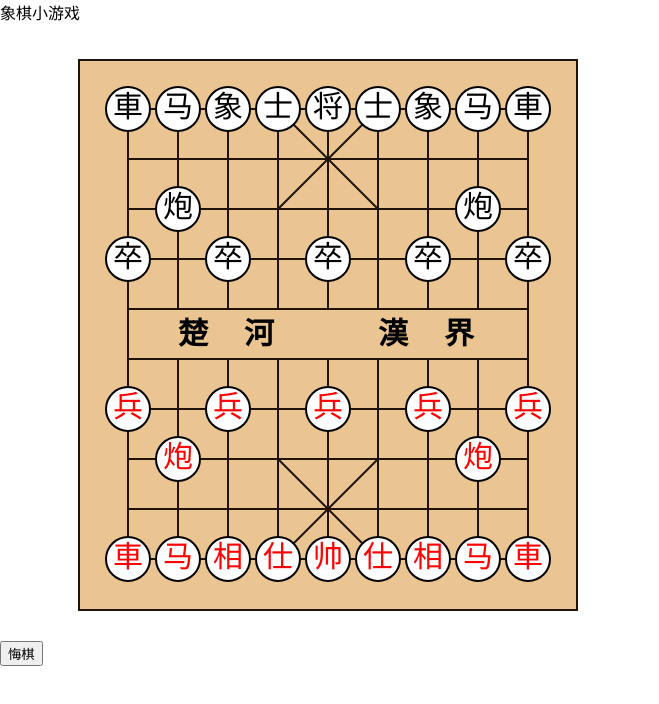
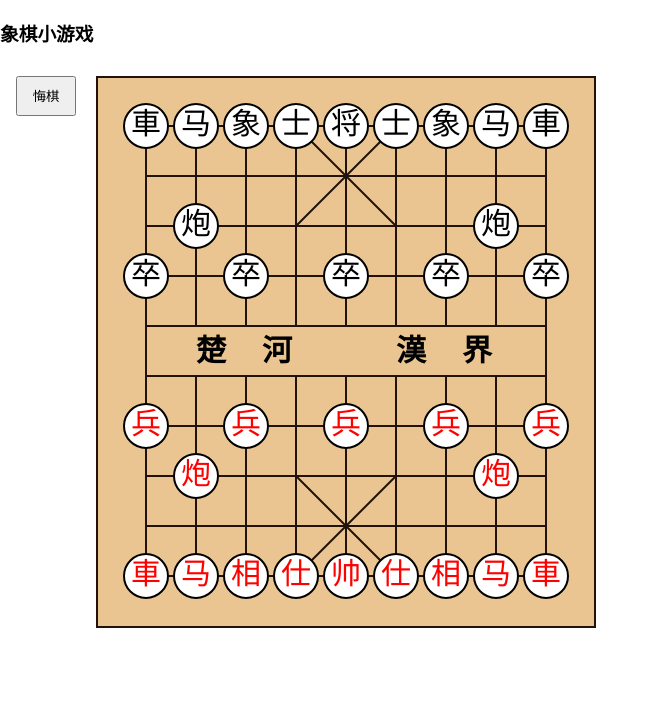
Before and after one commit to WayneWang98/cn-chess-web, a React (Create React App) app: page / in a window 1280 px wide. Shown: the top 704 px of the page, without its empty margins (0-659 px from the left). Built offline with nearby package versions, Linux system fonts and the light colour scheme.

Commit message:
样式调整

```diff
--- a/src/pages/game/components/chessBoard/index.jsx
+++ b/src/pages/game/components/chessBoard/index.jsx
@@ -1,5 +1,5 @@
 import React, { Component } from 'react'
-import { ChessBoardContainer } from './style'
+import { CanvasContainer, ChessBoardContainer } from './style'
 import { record, chessDictionary } from './store'
 import { getCanvasPixelRatio, getStyle, deepCloneByJSON, canvasCalculator, chessUtils } from '@/utils'
 import { generateChessRecordText, generateChessFullname } from '@/helpers/recordHelper'
@@ -33,14 +33,14 @@ class ChessBoard extends Component {
 
   render () {
     return (
-      <div>
-        <button onClick={this.repentance.bind(this)}>悔棋</button>
-        <ChessBoardContainer>
+      <ChessBoardContainer>
+        <button className="retract-btn" onClick={this.repentance.bind(this)}>悔棋</button>
+        <CanvasContainer>
           <canvas className="chessCanvas" ref={this.chessCanvas}></canvas> {/* boardCanvas与chessCanvas的大小始终保持一致 */}
           <BoardCanvas onRef={this.onRef.bind(this)}></BoardCanvas>
-        </ChessBoardContainer>
+        </CanvasContainer>
         <Record recordList={this.state.recordTextList}></Record>
-      </div>
+      </ChessBoardContainer>
     )
   }
 
--- a/src/pages/game/components/chessBoard/style.js
+++ b/src/pages/game/components/chessBoard/style.js
@@ -1,9 +1,20 @@
 import styled from 'styled-components'
 
 export const ChessBoardContainer = styled.div`
-  display: inline-block;
-  margin: 35px;
+  display: flex;
+  margin-top: 30px;
+  .retract-btn {
+    flex-grow: 0;
+    flex-shrink: 0;
+    width: 60px;
+    height: 40px;
+    margin-left: 16px;
+  }
+`
+
+export const CanvasContainer = styled.div`
   position: relative;
+  margin-left: 20px;
   .boardCanvas {
     width: 500px;
     height: 600px;
@@ -20,6 +31,7 @@ export const ChessBoardContainer = styled.div`
 export const RecordContainer = styled.div`
   display: inline-block;
   vertical-align: top;
+  margin-left: 20px;
   width: 150px;
   height: 300px;
   overflow-y: auto;
--- a/src/pages/game/index.jsx
+++ b/src/pages/game/index.jsx
@@ -1,13 +1,14 @@
 import React, { Component } from 'react'
 import ChessBoard from './components/chessBoard'
+
+import { GameContainer } from './style'
 
 export default class Game extends Component {
   render () {
     return (
-      <div>
-        <div>象棋小游戏</div>
+      <GameContainer>
         <ChessBoard></ChessBoard>
-      </div>
+      </GameContainer>
     )
   }
 }
--- /dev/null
+++ b/src/pages/game/style.js
@@ -0,0 +1,5 @@
+import styled from 'styled-components'
+
+export const GameContainer = styled.div`
+  min-width: 600px;
+`
--- a/src/pages/home/index.jsx
+++ b/src/pages/home/index.jsx
@@ -5,6 +5,7 @@ class Home extends Component {
   render () {
     return (
       <div>
+        <h3>象棋小游戏</h3>
         <Game></Game>
       </div>
     )
```
Also changed, not shown: src/pages/game/components/chessBoard/components/chessCanvas.jsx (deleted).
